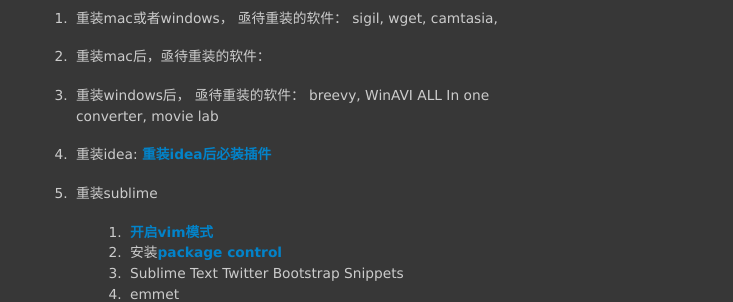
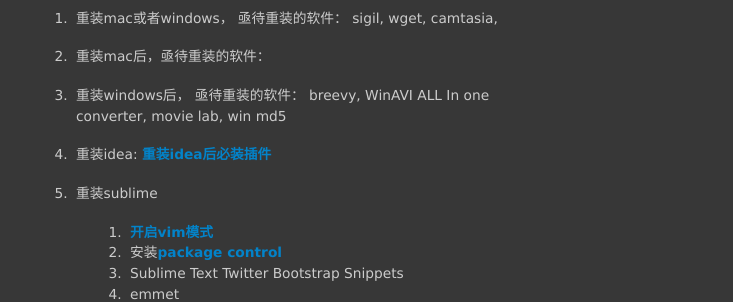
Before and after one commit to materliu/materliu.github.io, a Jekyll site: the page built from all/web/ideas/_posts/2014-09-02-reinstall.md, in a window 1280 px wide. Shown: the part 376-678 px from the top of the page, without its empty margins (273-1006 px from the left). Built offline with Jekyll 4.4.1, drawn with Linux system fonts in a browser that asks for light colours; Markdown is read by kramdown in place of the engine named in the settings.

Commit message:
win md5!

```diff
--- a/all/web/ideas/_posts/2014-09-02-reinstall.md
+++ b/all/web/ideas/_posts/2014-09-02-reinstall.md
@@ -8,7 +8,7 @@
 
 2. 重装mac后，亟待重装的软件：
 
-3. 重装windows后， 亟待重装的软件： breevy, WinAVI ALL In one converter, movie lab
+3. 重装windows后， 亟待重装的软件： breevy, WinAVI ALL In one converter, movie lab, win md5
 
 1. 重装idea: [重装idea后必装插件](/all/web/ideas/2014/04/14/reinstall-idea-plugins.html)
 
```
